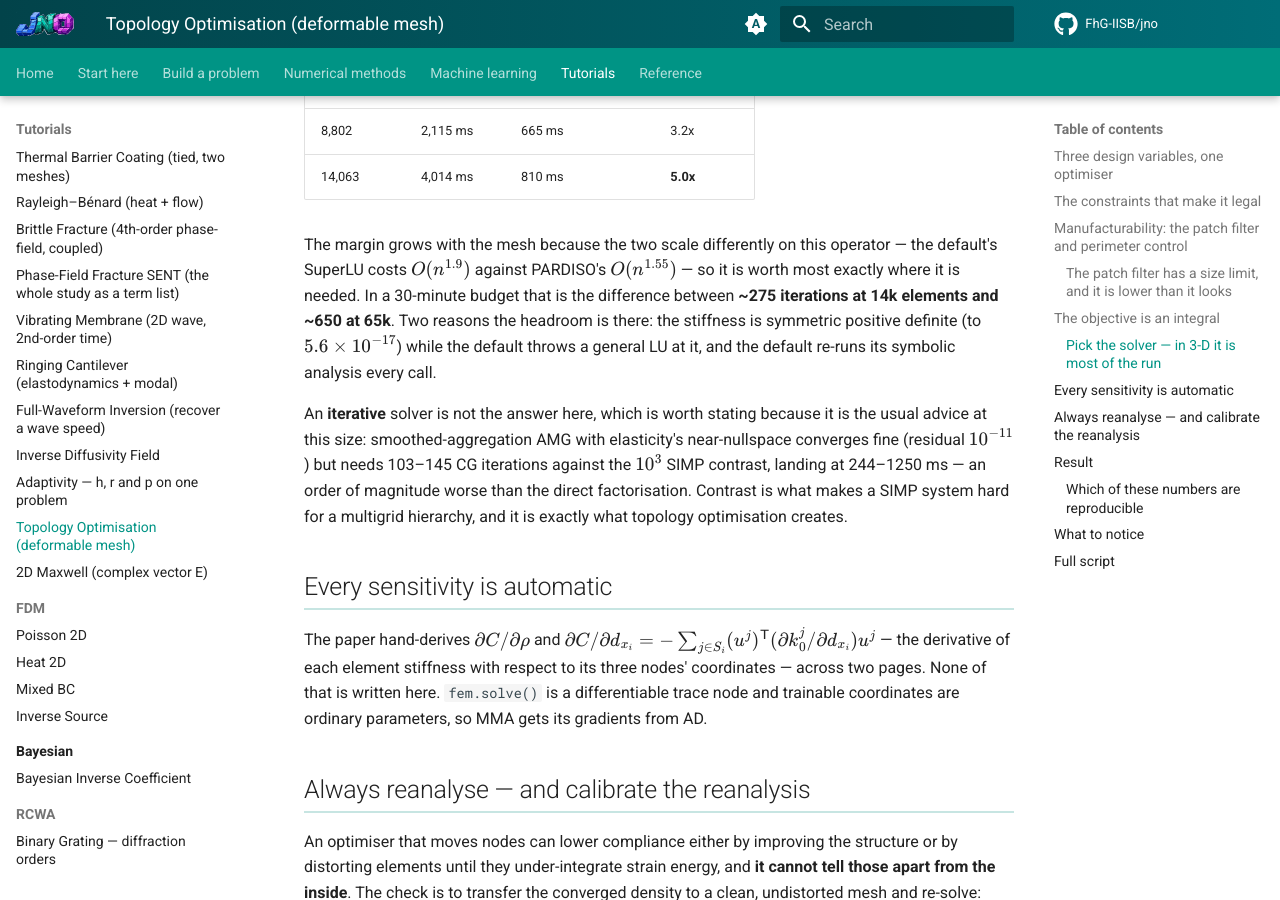
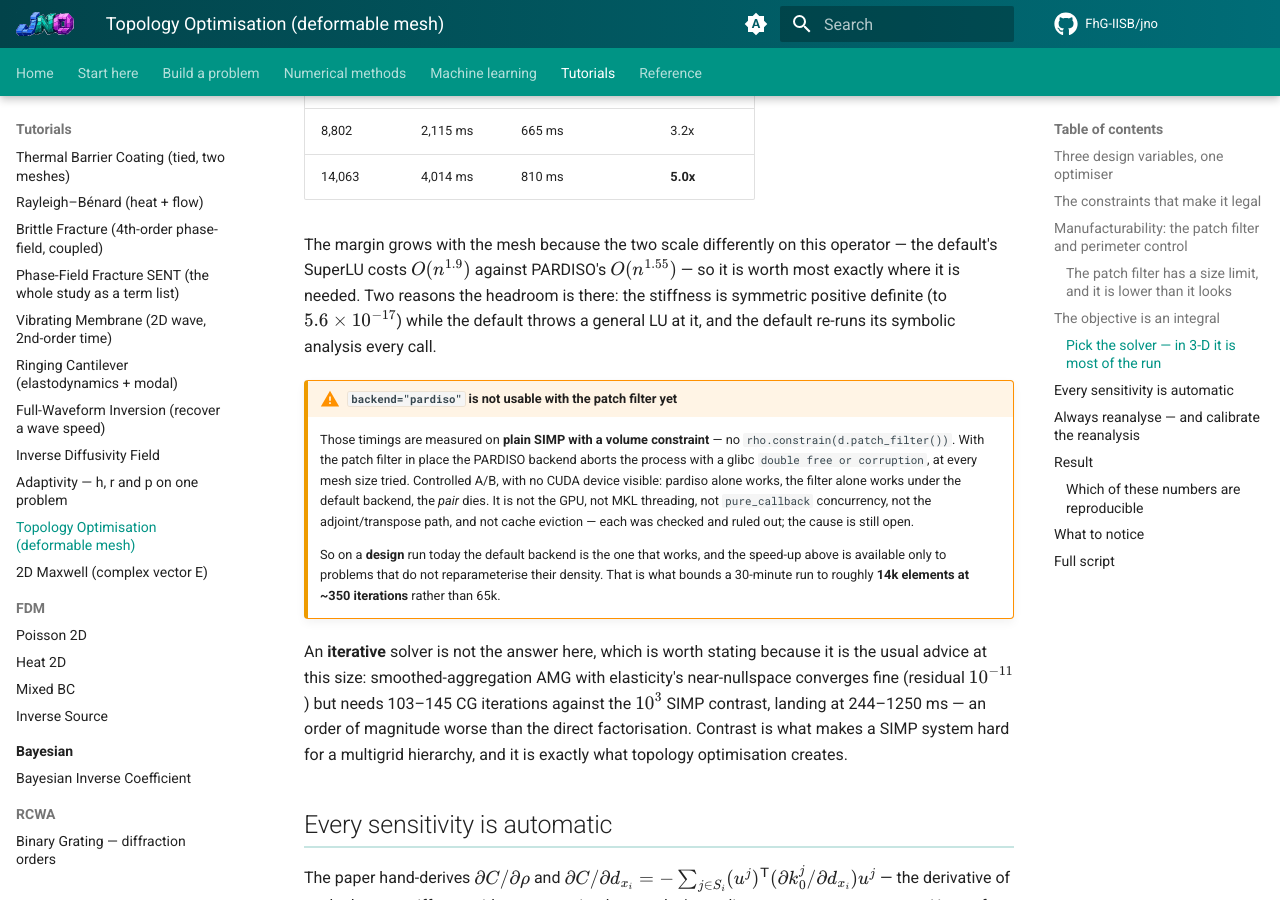
Before and after one commit to FhG-IISB/jNO, an MkDocs documentation site: the page built from docs/tutorials/08-fem-and-varpinns/topology-optimisation-cantilever.md, in a window 1280 px wide and 900 px high, scrolled down 4108 px. Built offline with MkDocs 1.6.1 and Material for MkDocs 9.7.7, drawn with Linux system fonts in a browser that asks for light colours; comment, search, counter and statistics services are not loaded.

Commit message:
docs(topopt): the pardiso speed-up is not reachable on a design run
The table I added quotes 1.9x-5.0x per design iteration, but it was measured on plain SIMP with a
volume constraint -- no `rho.constrain(d.patch_filter())`. With the filter present the pardiso
backend aborts the process with a glibc double free, at every mesh size tried.

Controlled A/B, CUDA_VISIBLE_DEVICES="" so no GPU is involved at all:

    pardiso, no filter    -> works       (this is what the table measured)
    pardiso, + filter     -> double free
    default, + filter     -> works

Ruled out along the way: the GPU, MKL threading (reproduces at MKL_NUM_THREADS=1), pure_callback
concurrency (a lock did not fix it and cost 15-20%, reverted), the adjoint/transpose path (direct
calls with transpose=True plus four refactorisations are clean), and both cache-eviction sites
(instrumented -- NEITHER fires before the crash, so an earlier claim that eviction was the root
cause was wrong). The cause is still open.

So the page now says the speed-up is available to problems that do not reparameterise their
density, and that a design run is bounded to ~14k elements rather than 65k in half an hour. Leaving
the number in without that qualification would send someone at a backend that aborts.

Also reflows one message ruff wanted rejoined.

```diff
--- a/docs/tutorials/08-fem-and-varpinns/topology-optimisation-cantilever.md
+++ b/docs/tutorials/08-fem-and-varpinns/topology-optimisation-cantilever.md
@@ -174,10 +174,22 @@ Measured on the 3-D cantilever, per design iteration, against the default:
 
 The margin grows with the mesh because the two scale differently on this operator — the default's
 SuperLU costs $O(n^{1.9})$ against PARDISO's $O(n^{1.55})$ — so it is worth most exactly where it is
-needed. In a 30-minute budget that is the difference between **~275 iterations at 14k elements and
-~650 at 65k**. Two reasons the headroom is there: the stiffness is symmetric positive definite (to
+needed. Two reasons the headroom is there: the stiffness is symmetric positive definite (to
 $5.6\times10^{-17}$) while the default throws a general LU at it, and the default re-runs its
 symbolic analysis every call.
+
+!!! warning "`backend="pardiso"` is not usable with the patch filter yet"
+    Those timings are measured on **plain SIMP with a volume constraint** — no
+    `rho.constrain(d.patch_filter())`. With the patch filter in place the PARDISO backend aborts the
+    process with a glibc `double free or corruption`, at every mesh size tried. Controlled A/B, with
+    no CUDA device visible: pardiso alone works, the filter alone works under the default backend,
+    the *pair* dies. It is not the GPU, not MKL threading, not `pure_callback` concurrency, not the
+    adjoint/transpose path, and not cache eviction — each was checked and ruled out; the cause is
+    still open.
+
+    So on a **design** run today the default backend is the one that works, and the speed-up above
+    is available only to problems that do not reparameterise their density. That is what bounds a
+    30-minute run to roughly **14k elements at ~350 iterations** rather than 65k.
 
 An **iterative** solver is not the answer here, which is worth stating because it is the usual
 advice at this size: smoothed-aggregation AMG with elasticity's near-nullspace converges fine
```
Also changed, not shown: 1 other file.
